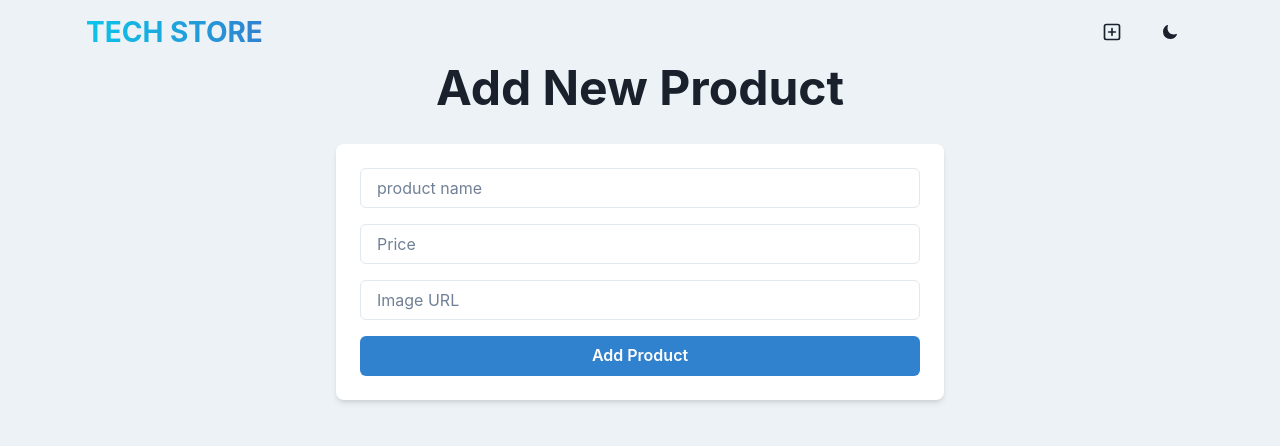
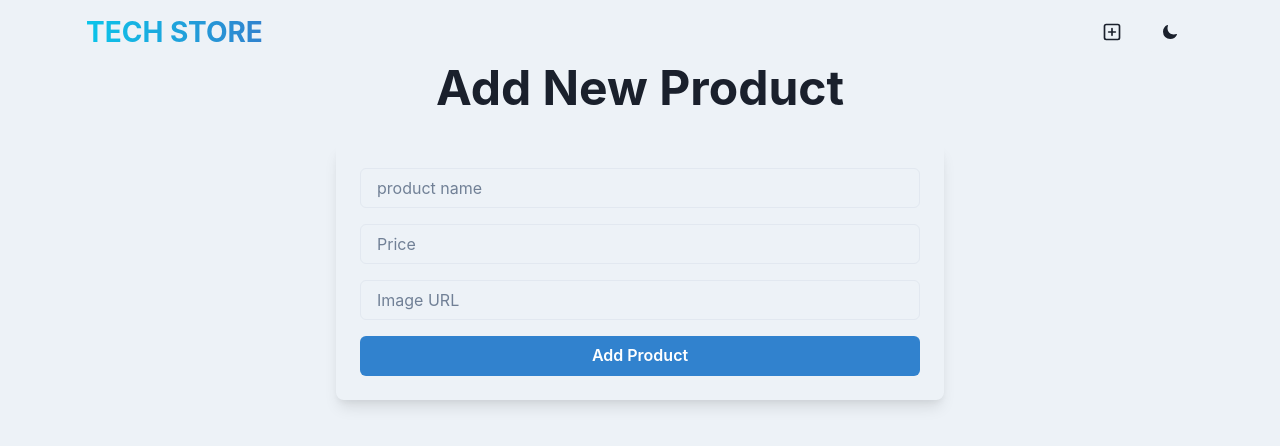
Before and after one commit to Ramas-21/techStore, a React (Vite) app in the folder Frontend/: page /create in a window 1280 px wide. Shown: the top 446 px of the page. Built offline with nearby package versions, Linux system fonts and the light colour scheme.

Commit message:
changed the createPage Background

```diff
--- a/Frontend/src/pages/CreatePage.jsx
+++ b/Frontend/src/pages/CreatePage.jsx
@@ -48,10 +48,9 @@ const CreatePage = () => {
         </Heading>
         <Box
           w={"full"}
-          bg={useColorModeValue("white", "gray.100")}
           p={6}
           rounded={"lg"}
-          shadow={"md"}
+          shadow={"lg"}
         >
           <VStack spacing={4}>
             <Input
--- a/Frontend/src/store/product.js
+++ b/Frontend/src/store/product.js
@@ -50,9 +50,7 @@ export const useProductStore = create((set) => ({
 
     // update the ui immediately, without needing a refresh
     set((state) => ({
-      products: state.products.map((product) =>
-        product._id === pid ? data.data : product
-      ),
+        products: state.products.map((product) => (product._id === pid ? data.data : product))
     }));
 
     return { success: true, message: data.message };
```
